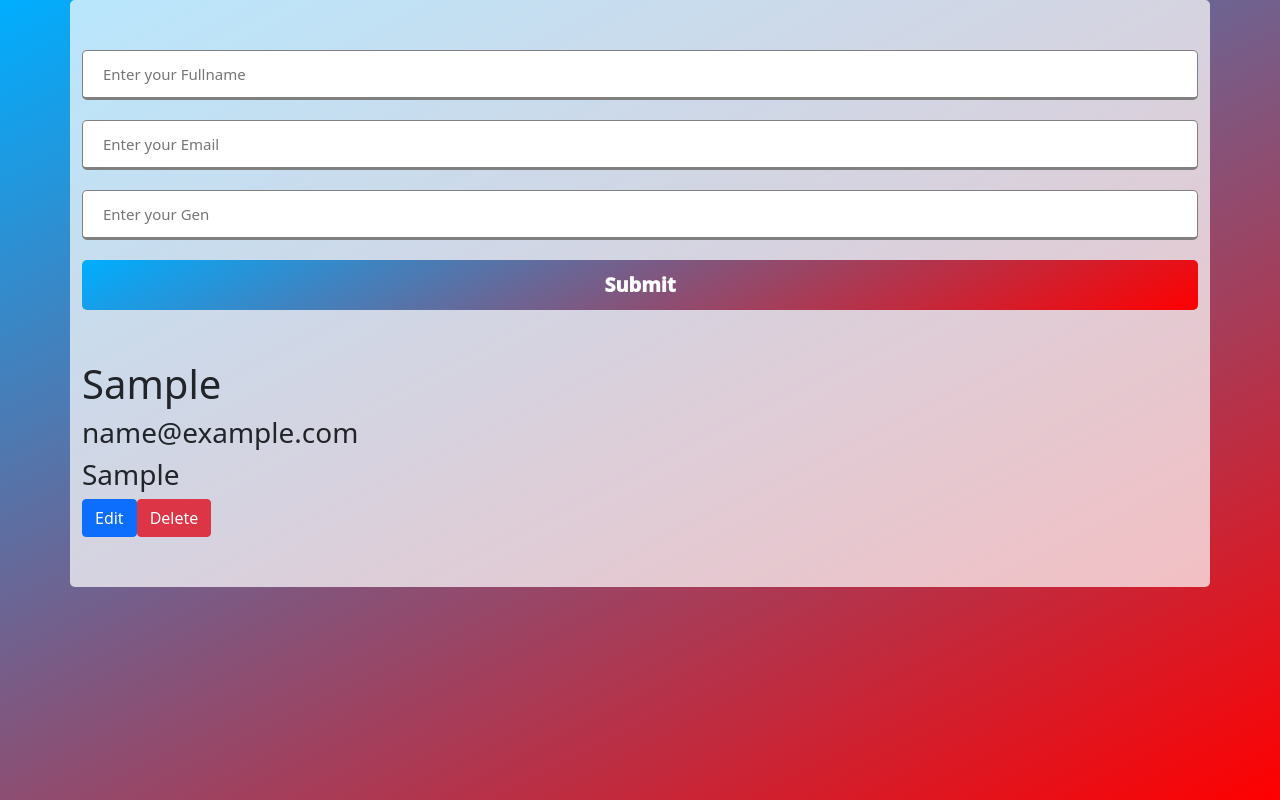
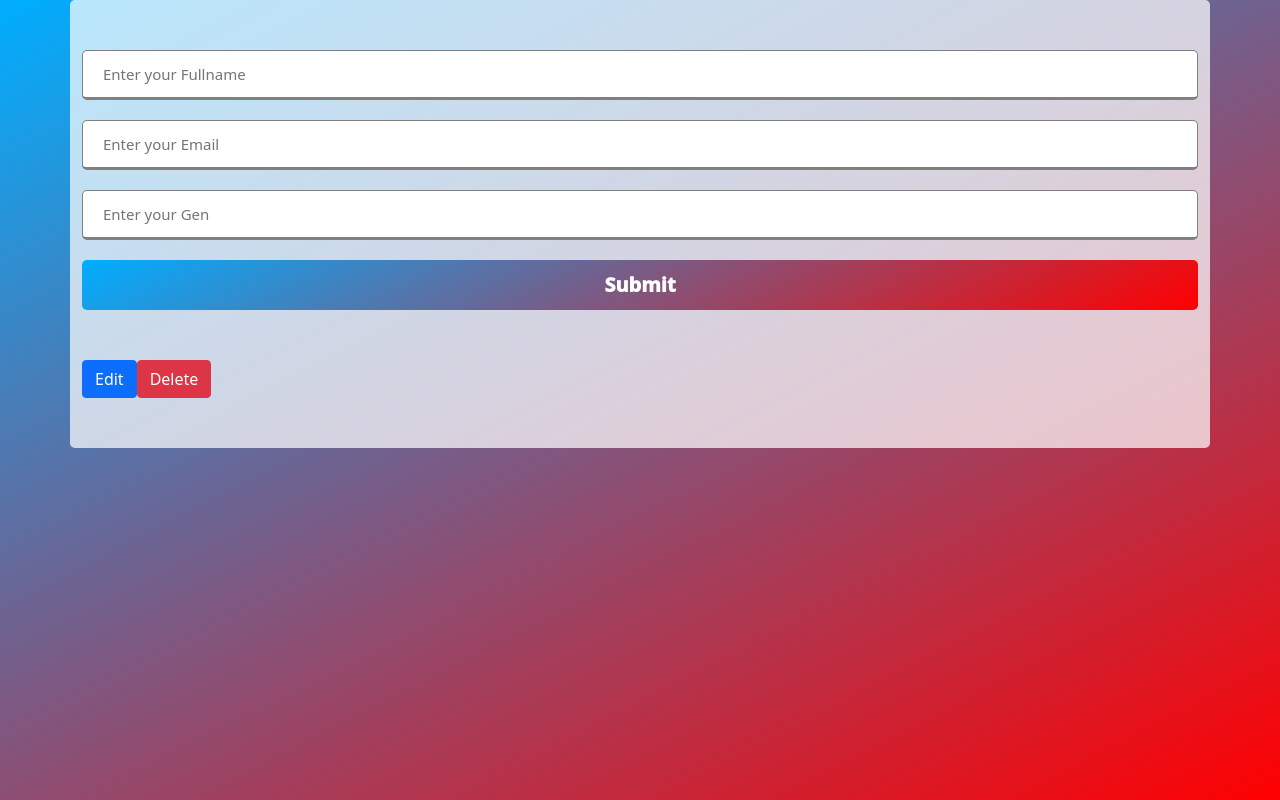
Before and after one commit to Cobboldgit/react-CRUD-form-app, a React (Create React App) app: page / in a window 1280 px wide. Both pictures are taken after typing "Sample", "name@example.com", "Sample" into the empty fields and a click on the button "Submit". Built offline with nearby package versions, Linux system fonts and the light colour scheme.

Commit message:
connect User component to deleteUser action iuse the connect hook from React-Redux

```diff
--- a/src/component/User.js
+++ b/src/component/User.js
@@ -1,12 +1,14 @@
 import React, { useState } from "react";
 import { Button } from "react-bootstrap";
 import { Modal } from "react-bootstrap";
-import EditUserInput from "./EditUserInput"
+import { connect } from "react-redux";
+import { deleteUser } from "../actions/userActions";
+import EditUserInput from "./EditUserInput";
 
 function User(props) {
   const [showModal, setShowModal] = useState(false);
 
-  const user = props.user;
+  const user = props.deleteUser;
 
   const toggleModal = () => {
     setShowModal(!showModal);
@@ -32,7 +34,6 @@ function User(props) {
         <Modal.Body className="modal-body">
           <EditUserInput
             user={user}
-            editUser={props.editUser}
             toggleModal={toggleModal}
           />
         </Modal.Body>
@@ -50,4 +51,8 @@ function User(props) {
   );
 }
 
-export default User;
+const mapDispatchToProps = {
+  deleteUser,
+};
+
+export default connect(null, mapDispatchToProps)(User);
```
